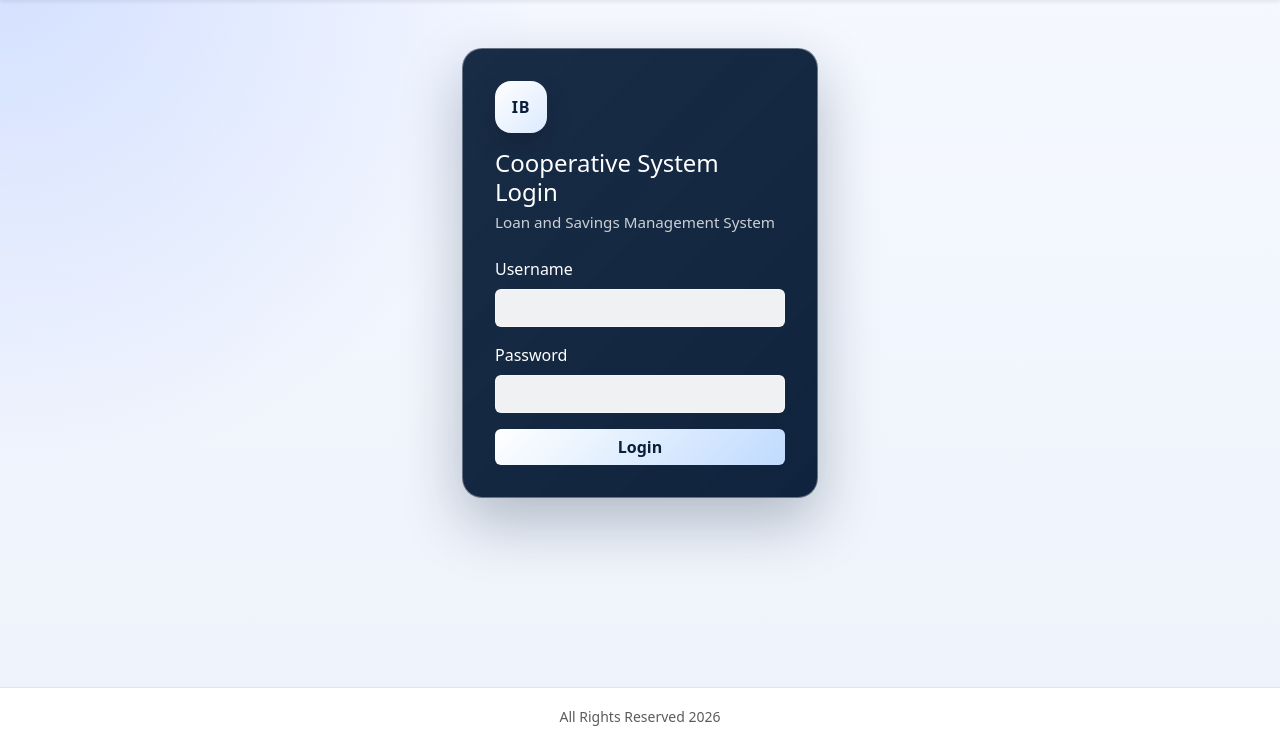
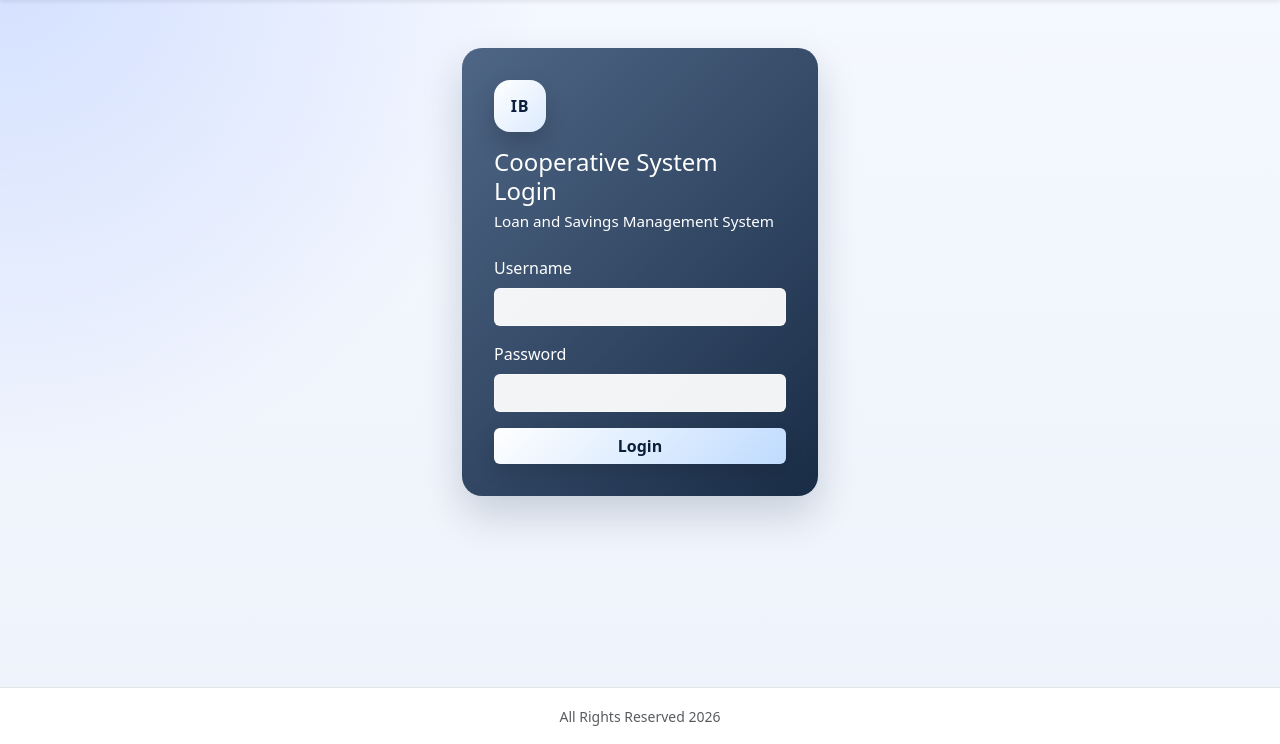
Before and after one commit to boybilis/coop, a PHP site: page /login.php in a window 1280 px wide. Shown: the part 56-800 px from the top of the page. Run offline with PHP 8.4, Linux system fonts and the light colour scheme.

Commit message:
deployment update cards

```diff
--- a/assets/css/theme.css
+++ b/assets/css/theme.css
@@ -32,25 +32,26 @@
     margin-top: auto;
 }
 
-.login-card {
-    --bs-card-bg: transparent;
+.card.login-card {
+    --bs-card-bg: #0b1f3a;
     border: 1px solid rgba(255, 255, 255, .35);
     border-radius: 1.25rem;
     overflow: hidden;
     color: #fff;
-    background:
-        linear-gradient(135deg, rgba(11, 31, 58, .94), rgba(11, 31, 58, .98)),
-        linear-gradient(135deg, rgba(255, 255, 255, .18), rgba(255, 255, 255, .04));
+    background-color: #0b1f3a !important;
+    background-image:
+        linear-gradient(135deg, rgba(255, 255, 255, .16), rgba(255, 255, 255, .04)),
+        linear-gradient(135deg, #17365f, #0b1f3a) !important;
     backdrop-filter: blur(16px);
     box-shadow: 0 24px 60px rgba(11, 31, 58, .28);
 }
 
-.login-card .card-body {
+.card.login-card .card-body {
     padding: 2rem;
 }
 
-.login-card h4,
-.login-card label {
+.card.login-card h4,
+.card.login-card label {
     color: #fff;
 }
 
@@ -73,12 +74,12 @@
     box-shadow: 0 12px 24px rgba(0, 0, 0, .18);
 }
 
-.login-card .form-control {
+.card.login-card .form-control {
     border: 1px solid rgba(255, 255, 255, .38);
     background: rgba(255, 255, 255, .94);
 }
 
-.login-card .form-control:focus {
+.card.login-card .form-control:focus {
     border-color: #93c5fd;
     box-shadow: 0 0 0 .25rem rgba(147, 197, 253, .25);
 }
--- a/login.php
+++ b/login.php
@@ -74,14 +74,14 @@
 <title>Login</title>
 <link href="https://cdn.jsdelivr.net/npm/bootstrap@5.3.0/dist/css/bootstrap.min.css" rel="stylesheet">
 <link rel="stylesheet" href="assets/css/mobile.css">
-<link rel="stylesheet" href="assets/css/theme.css?v=20260717">
+<link rel="stylesheet" href="assets/css/theme.css?v=20260717-login2">
 </head>
 <body class="login-page bg-light">
 <?php render_navbar(); ?>
 <div class="container">
     <div class="row justify-content-center mt-5">
         <div class="col-md-4">
-            <div class="card login-card">
+            <div class="card login-card glass-card glass-midnight">
                 <div class="card-body">
                     <div class="login-icon mb-3">IB</div>
                     <h4 class="mb-1">Cooperative System Login</h4>
```
